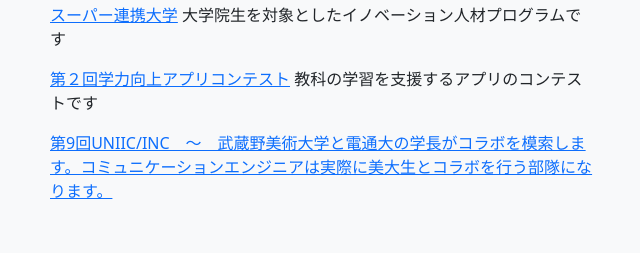
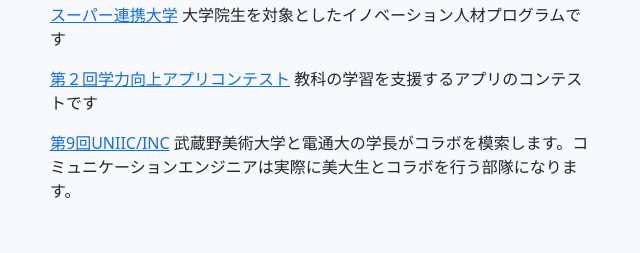
Before and after one commit to communicationengineer/communicationengineer.github.io, a plain HTML site: page index.html in a window 1280 px wide. Shown: the part 1251-1504 px from the top of the page, without its empty margins (317-957 px from the left). Drawn offline with Linux system fonts and the light colour scheme.

Commit message:
Update index.html

```diff
--- a/index.html
+++ b/index.html
@@ -107,7 +107,7 @@
         <p><a href="https://www.uec-programming.com/">電気通信大学プログラミング教室</a> プログラミングが得意な学生講師求む！</p>
         <p><a href="https://sites.google.com/view/super-daigaku/">スーパー連携大学</a> 大学院生を対象としたイノベーション人材プログラムです</p>
         <p><a href="https://www.gakuryokuup.com/">第２回学力向上アプリコンテスト</a> 教科の学習を支援するアプリのコンテストです</p>
-        <p><a href="https://www.uec.ac.jp/news/event/2021/20210317_3208.html"</a>第9回UNIIC/INC　～　武蔵野美術大学と電通大の学長がコラボを模索します。コミュニケーションエンジニアは実際に美大生とコラボを行う部隊になります。</p>
+        <p><a href="https://www.uec.ac.jp/news/event/2021/20210317_3208.html">第9回UNIIC/INC</a> 武蔵野美術大学と電通大の学長がコラボを模索します。コミュニケーションエンジニアは実際に美大生とコラボを行う部隊になります。</p>
       </div>
     </div>
   </section>
```
